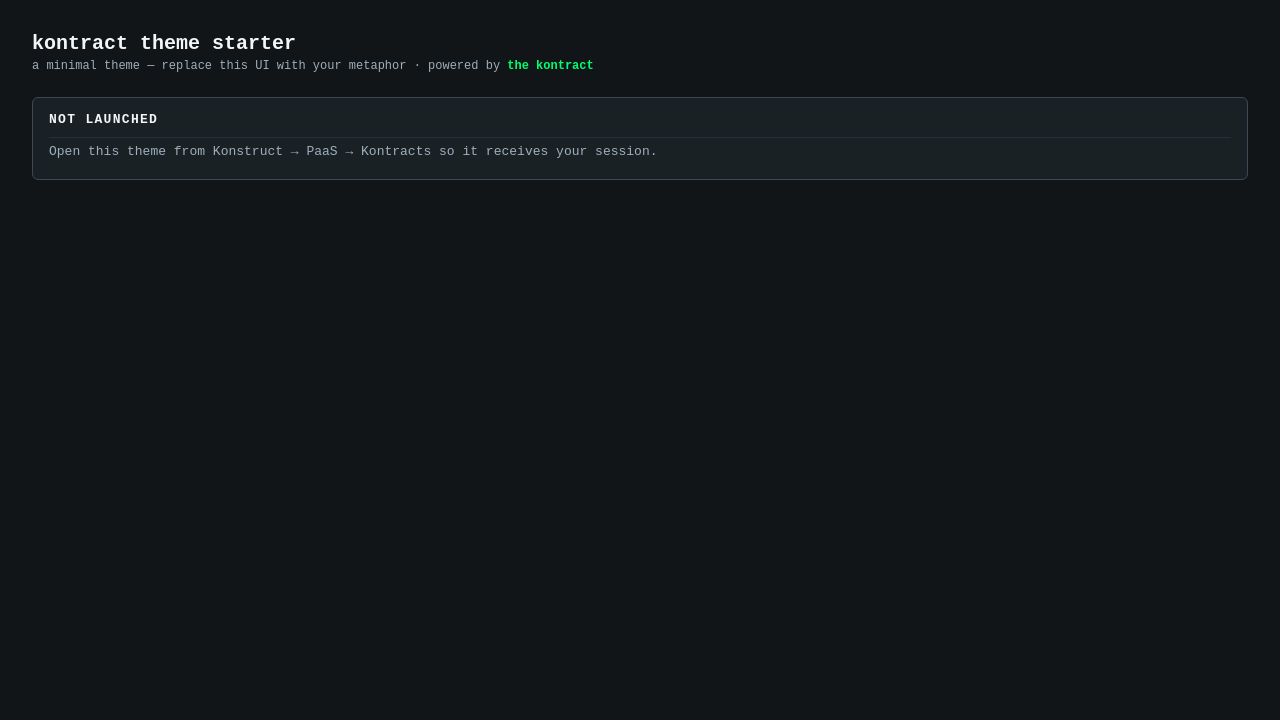
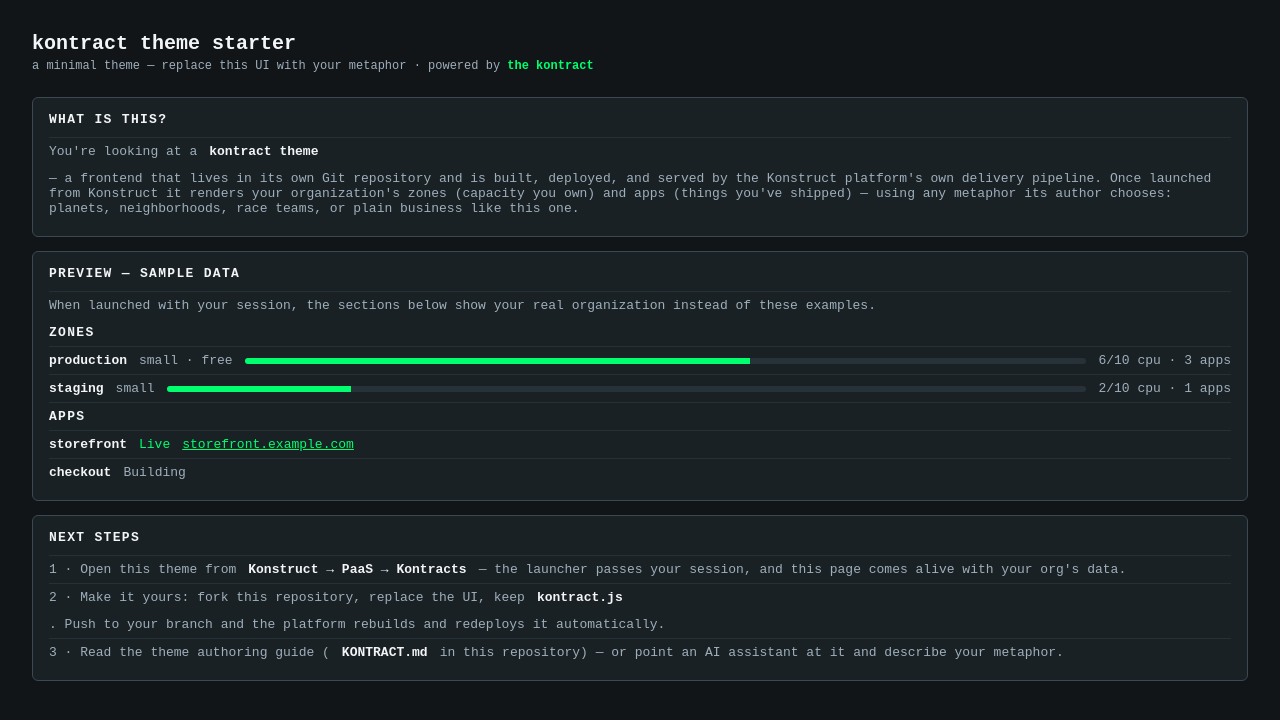
Before and after one commit to konstructio/kontract-theme-starter, a plain HTML site: page static/index.html in a window 1280 px wide. Drawn offline with Linux system fonts and the light colour scheme.

Commit message:
feat: welcoming unlaunched state — what a theme is, sample-data preview, next steps; launcher api-origin handoff in kontract.js

```diff
--- a/static/index.html
+++ b/static/index.html
@@ -34,9 +34,54 @@
     // falling back to a path segment if you deploy per-org.
     const org = new URLSearchParams(location.search).get("org");
 
+    function zoneRow(z) {
+      const cap = parseFloat(z.status?.capacity_cpu || "0") || 0;
+      const used = parseFloat(z.status?.allocated_cpu || "0") || 0;
+      const pct = cap ? Math.min(100, (used / cap) * 100) : 0;
+      return `<div class="item"><b>${z.name}</b> <span>${z.band}${z.free ? " · free" : ""}</span>
+        <span class="bar"><i style="width:${pct}%"></i></span>
+        <span>${used}/${cap} cpu · ${z.status?.apps ?? 0} apps</span></div>`;
+    }
+    function appRow(a) {
+      return `<div class="item"><b>${a.app_name || a.name}</b>
+        <span class="phase-${a.status?.phase || ""}">${a.status?.phase || "—"}</span>
+        ${a.status?.url ? `<a href="${a.status.url}" target="_blank" rel="noopener">${a.status.url.replace("https://","")}</a>` : ""}
+      </div>`;
+    }
+
+    // Unlaunched visitors get a tour, not a dead end: what a theme is, a
+    // sample-data preview of what this page renders once launched, and the
+    // steps to make one of their own.
+    const SAMPLE_ZONES = [
+      { name: "production", band: "small", free: true,  status: { capacity_cpu: "10", allocated_cpu: "6", apps: 3 } },
+      { name: "staging",    band: "small", free: false, status: { capacity_cpu: "10", allocated_cpu: "2", apps: 1 } },
+    ];
+    const SAMPLE_APPS = [
+      { app_name: "storefront", status: { phase: "Live", url: "https://storefront.example.com" } },
+      { app_name: "checkout",   status: { phase: "Building" } },
+    ];
+    function renderWelcome() {
+      root.innerHTML = `
+        <section><h2>what is this?</h2>
+          <div class="item">You're looking at a <b>kontract theme</b> — a frontend that lives in its own Git repository and is built, deployed, and served by the Konstruct platform's own delivery pipeline. Once launched from Konstruct it renders your organization's zones (capacity you own) and apps (things you've shipped) — using any metaphor its author chooses: planets, neighborhoods, race teams, or plain business like this one.</div>
+        </section>
+        <section><h2>preview — sample data</h2>
+          <div class="item">When launched with your session, the sections below show your real organization instead of these examples.</div>
+          <div class="item" style="border-top:none"><b style="letter-spacing:.1em">ZONES</b></div>
+          ${SAMPLE_ZONES.map(zoneRow).join("")}
+          <div class="item"><b style="letter-spacing:.1em">APPS</b></div>
+          ${SAMPLE_APPS.map(appRow).join("")}
+        </section>
+        <section><h2>next steps</h2>
+          <div class="item">1 · Open this theme from <b>Konstruct → PaaS → Kontracts</b> — the launcher passes your session, and this page comes alive with your org's data.</div>
+          <div class="item">2 · Make it yours: fork this repository, replace the UI, keep <b>kontract.js</b>. Push to your branch and the platform rebuilds and redeploys it automatically.</div>
+          <div class="item">3 · Read the theme authoring guide (<b>KONTRACT.md</b> in this repository) — or point an AI assistant at it and describe your metaphor.</div>
+        </section>`;
+    }
+
     async function render() {
       if (!kontract.hasToken()) {
-        root.innerHTML = "<section><h2>not launched</h2><div class='item'>Open this theme from Konstruct → PaaS → Kontracts so it receives your session.</div></section>";
+        renderWelcome();
         return;
       }
       if (!org) {
@@ -47,19 +92,11 @@
         const d = await kontract.discover(org);
         const zones = await kontract.zones(org).catch(() => ({ zones: [] }));
         const apps = await kontract.apps(org).catch(() => ({ apps: [] }));
-        const zoneRows = (zones.zones || []).map(z => {
-          const cap = parseFloat(z.status?.capacity_cpu || "0") || 0;
-          const used = parseFloat(z.status?.allocated_cpu || "0") || 0;
-          const pct = cap ? Math.min(100, (used / cap) * 100) : 0;
-          return `<div class="item"><b>${z.name}</b> <span>${z.band}${z.free ? " · free" : ""}</span>
-            <span class="bar"><i style="width:${pct}%"></i></span>
-            <span>${used}/${cap} cpu · ${z.status?.apps ?? 0} apps</span></div>`;
-        }).join("") || "<div class='item'>no zones yet</div>";
-        const appRows = (apps.apps || []).map(a =>
-          `<div class="item"><b>${a.app_name || a.name}</b>
-            <span class="phase-${a.status?.phase || ""}">${a.status?.phase || "—"}</span>
-            ${a.status?.url ? `<a href="${a.status.url}" target="_blank" rel="noopener">${a.status.url.replace("https://","")}</a>` : ""}
-          </div>`).join("") || "<div class='item'>no apps yet</div>";
+        // The contract API returns bare arrays; tolerate envelopes too.
+        const zoneList = Array.isArray(zones) ? zones : (zones.zones || []);
+        const appList = Array.isArray(apps) ? apps : (apps.apps || []);
+        const zoneRows = zoneList.map(zoneRow).join("") || "<div class='item'>no zones yet</div>";
+        const appRows = appList.map(appRow).join("") || "<div class='item'>no apps yet</div>";
         root.innerHTML = `
           <section><h2>org</h2><div class="item"><b>${d.org?.display_name || org}</b><span>capabilities: ${(d.capabilities||[]).join(", ")}</span></div></section>
           <section><h2>zones</h2>${zoneRows}</section>
--- a/static/kontract.js
+++ b/static/kontract.js
@@ -9,18 +9,19 @@
  */
 
 const kontract = (() => {
-  const API = ""; // same-origin proxy or set your platform origin, e.g. "https://konstruct.example.com"
-
-  function takeTokenFromFragment() {
-    const m = location.hash.match(/[#&]token=([^&]+)/);
-    if (m) {
-      sessionStorage.setItem("kontract.token", decodeURIComponent(m[1]));
-      history.replaceState(null, "", location.pathname + location.search);
-    }
-    return sessionStorage.getItem("kontract.token");
+  function takeFromFragment() {
+    const t = location.hash.match(/[#&]token=([^&]+)/);
+    const a = location.hash.match(/[#&]api=([^&]+)/);
+    if (t) sessionStorage.setItem("kontract.token", decodeURIComponent(t[1]));
+    if (a) sessionStorage.setItem("kontract.api", decodeURIComponent(a[1]));
+    if (t || a) history.replaceState(null, "", location.pathname + location.search);
   }
 
-  const token = takeTokenFromFragment();
+  takeFromFragment();
+  const token = sessionStorage.getItem("kontract.token");
+  // The launcher passes the platform origin alongside the token; fall back to
+  // same-origin for themes served behind a proxy.
+  const API = sessionStorage.getItem("kontract.api") || "";
 
   async function call(method, path, body) {
     const res = await fetch(`${API}/api/v1${path}`, {
```
